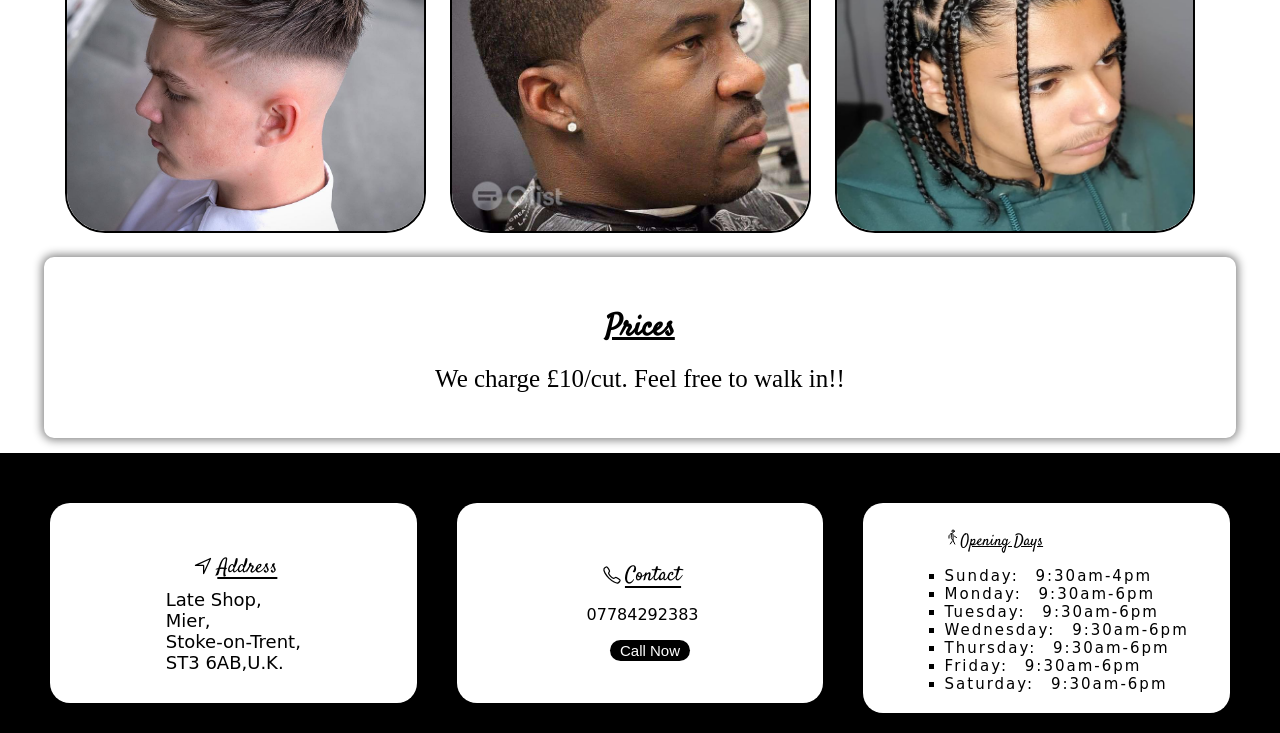
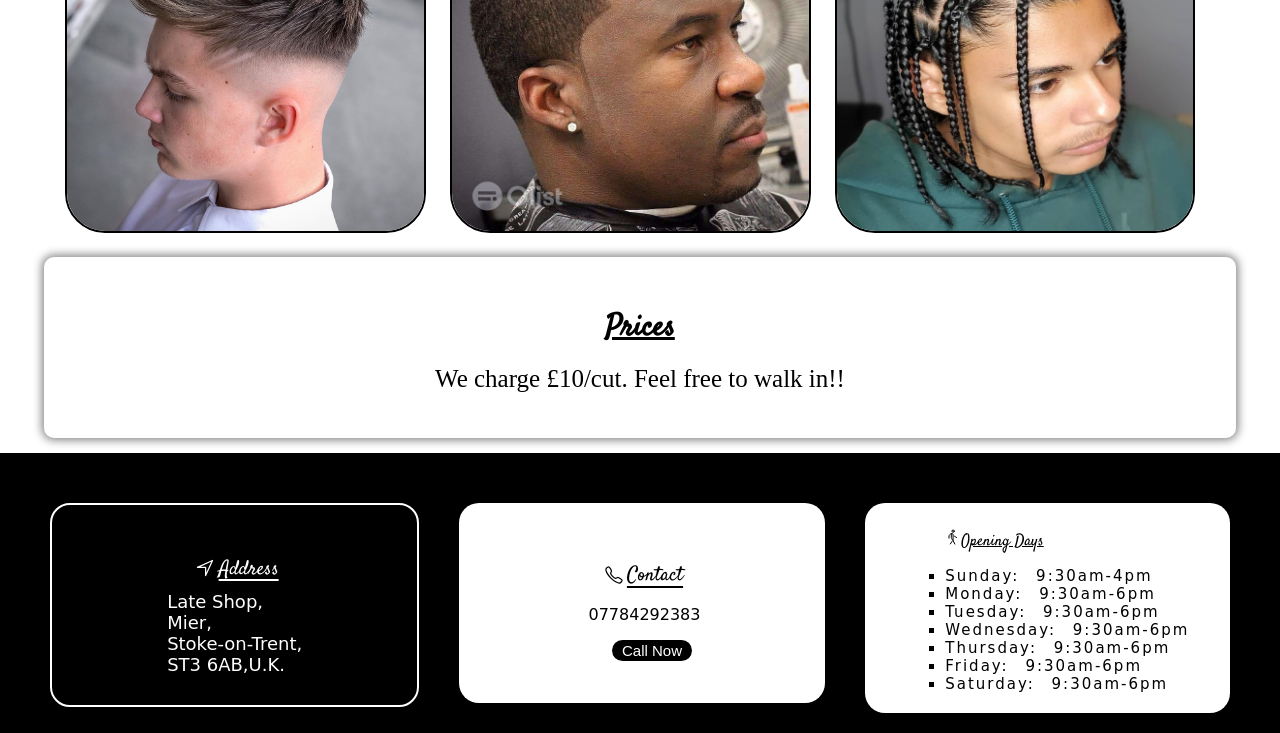
Before and after one commit to muhammed-ops/Excellent-cut, a plain HTML site: page index.html in a window 1280 px wide. In both pictures the pointer is over the element 233 px from the left and 1721 px from the top of the page. Shown: the part 1118-1851 px from the top of the page. Drawn offline with nearby package versions, Linux system fonts and the light colour scheme.

Commit message:
did animations

```diff
--- a/index.css
+++ b/index.css
@@ -203,6 +203,7 @@ footer .address{
     flex-direction: column;
     justify-content: center;
     align-items: center;
+    transition: 0.3s;
 }
 footer .address p:nth-of-type(1){
     font-size: 20px;
@@ -270,6 +271,7 @@ footer .openingdays{
     justify-content: center;
     align-items: center;
     padding-bottom: 10px;
+    transition: 0.3s;
 }
 footer .openingdays ul {
     line-height: 1.2;
@@ -287,6 +289,13 @@ footer .openingdays ul li {
     letter-spacing: 2px;
     font-size: 15px;
 }
+footer .address:hover, footer .openingdays:hover  {
+    background-color: black;
+    color: white;
+    border: 2px solid white;
+}
+
+
 @media screen and (max-width : 1120px) {
     nav ul li a{
         font-size: 15px;
```
